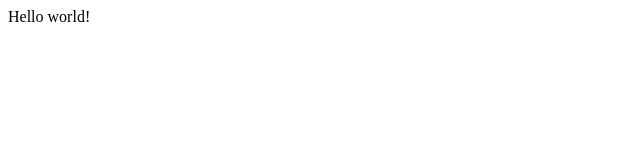
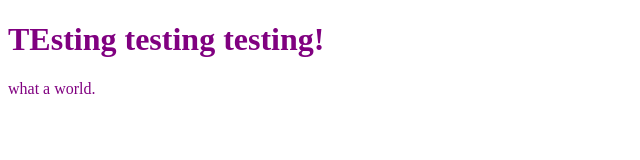
Before and after one commit to jlovejo2/gatsby_hello_world_demo, a Gatsby site: page / in a window 1280 px wide. Shown: the whole page, without its empty margins (0-640 px from the left). Built offline with nearby package versions, Linux system fonts and the light colour scheme; Gatsby itself is replaced by a stand-in of ours.

Commit message:
created page new page in gatsby

```diff
--- a/src/pages/index.js
+++ b/src/pages/index.js
@@ -1,5 +1,10 @@
 import React from "react"
 
 export default function Home() {
-  return <div>Hello world!</div>
+  return (
+    <div style={{ color: "purple" }}>
+      <h1>TEsting testing testing!</h1>
+      <p>what a world.</p>
+    </div>
+  )
 }
```
Also changed, not shown: src/pages/about.js (added, +10 -0 lines).
